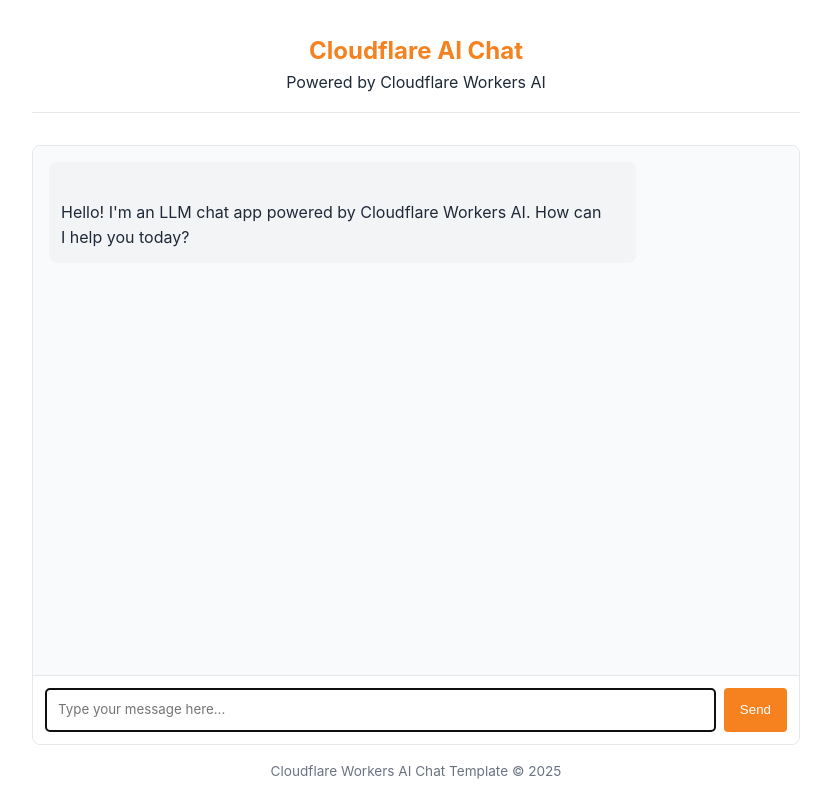
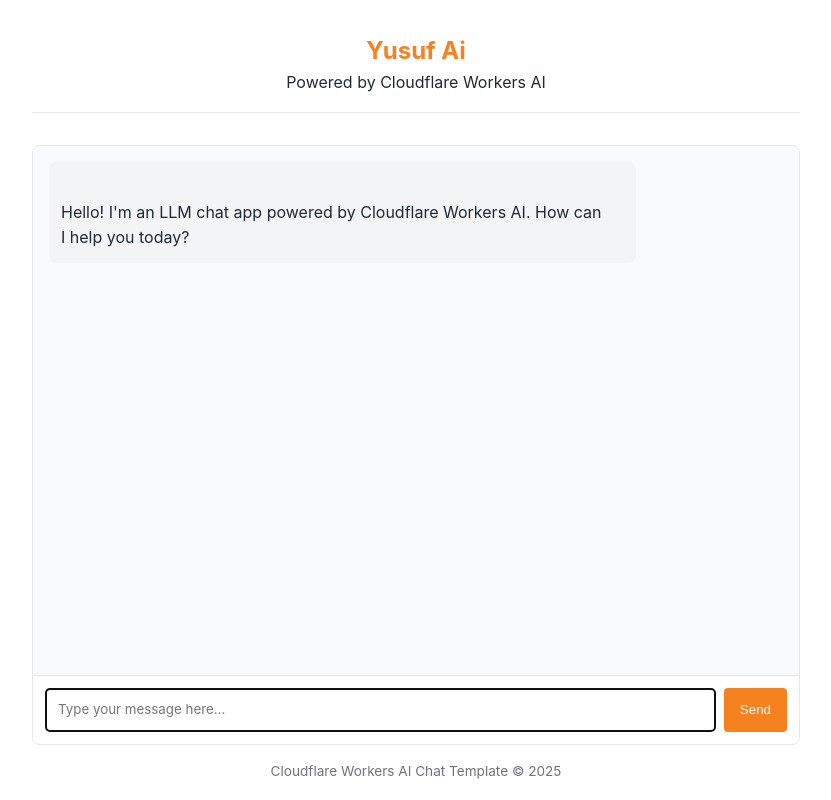
Before and after one commit to yusufyusufyusufyusuf/llm-chat-app-template, a website: page public/index.html in a window 1280 px wide. Shown: the whole page, without its empty margins (224-1055 px from the left). Drawn offline with Linux system fonts and the light colour scheme.

Commit message:
Change header title from 'Cloudflare AI Chat' to 'Yusuf Ai'

```diff
--- a/public/index.html
+++ b/public/index.html
@@ -144,7 +144,7 @@
 	</head>
 	<body>
 		<header>
-			<h1>Cloudflare AI Chat</h1>
+			<h1>Yusuf Ai</h1>
 			<p>Powered by Cloudflare Workers AI</p>
 		</header>
 
```
